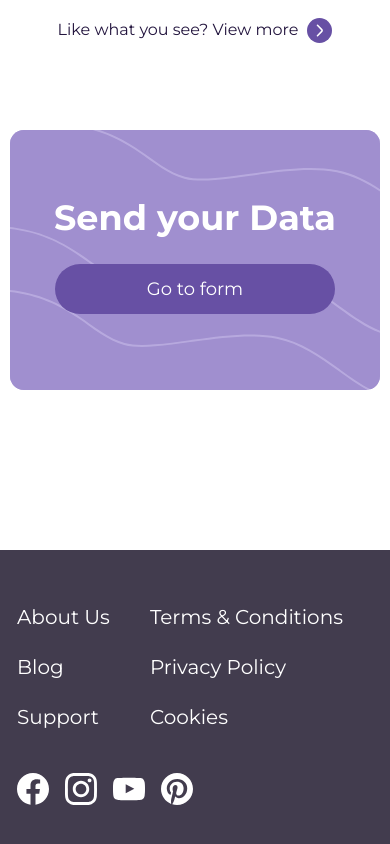
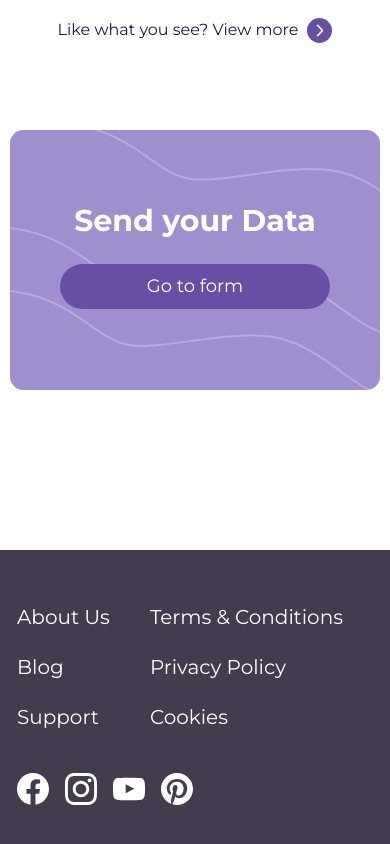
Before and after one commit to KirilCycle/Landing-Page, a Vue app: page /#/ in a window 390 px wide. Shown: the part 4410-5254 px from the top of the page. Built offline with nearby package versions, Linux system fonts and the light colour scheme.

Commit message:
small fix ButtonBanner

```diff
--- a/src/components/Banners/ButtonBanner.vue
+++ b/src/components/Banners/ButtonBanner.vue
@@ -131,5 +131,20 @@ export default {
     }
   }
 }
+@media (max-width: 500px) {
+  .btn-banner-wrap {
+    .banner-content {
+      .header {
+        font-size: $font-sz-l3 - 10;
+        margin-bottom: 15px;
+      }
+      .btn {
+        width: 270px;
+        padding: 0px;
+        height: 45px;
+      }
+    }
+  }
+}
 
 </style>
```
